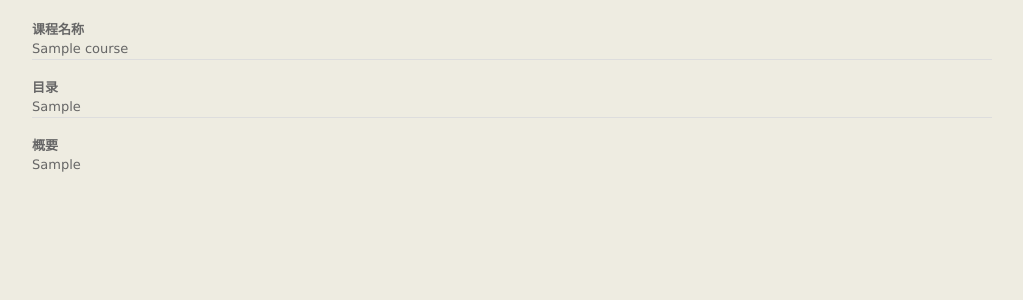
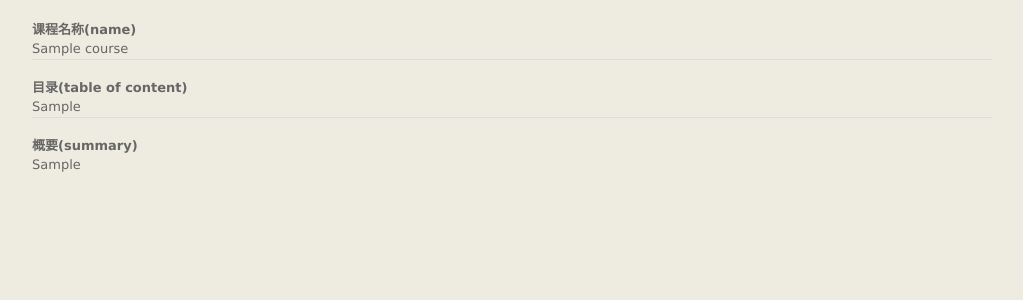
Before and after one commit to pennsong/cldn, a CodeIgniter app: page /index.php/login/detail/1 in a window 1280 px wide. Shown: the top 300 px of the page, without its empty margins (128-1151 px from the left). Run offline with CodeIgniter, Linux system fonts and the light colour scheme; tables that the repository leaves empty or names only in its code hold one stand-in row (values such as "Sample post").

Commit message:
add english comments for detail page

```diff
--- a/application/views/templates/detail.tpl
+++ b/application/views/templates/detail.tpl
@@ -7,7 +7,7 @@
 <div class="prepend-top span-64 last">
 	<div>
 		<div>
-			<b>课程名称</b>
+			<b>课程名称(name)</b>
 		</div>
 		<div>
 			{$course['name']}
@@ -16,7 +16,7 @@
 	<hr>
 	<div>
 		<div>
-			<b>目录</b>
+			<b>目录(table of content)</b>
 		</div>
 		<div>
 			{$course['list']}
@@ -25,7 +25,7 @@
 	<hr>
 	<div>
 		<div>
-			<b>概要</b>
+			<b>概要(summary)</b>
 		</div>
 		<div>
 			{$course['introduction']}
```
